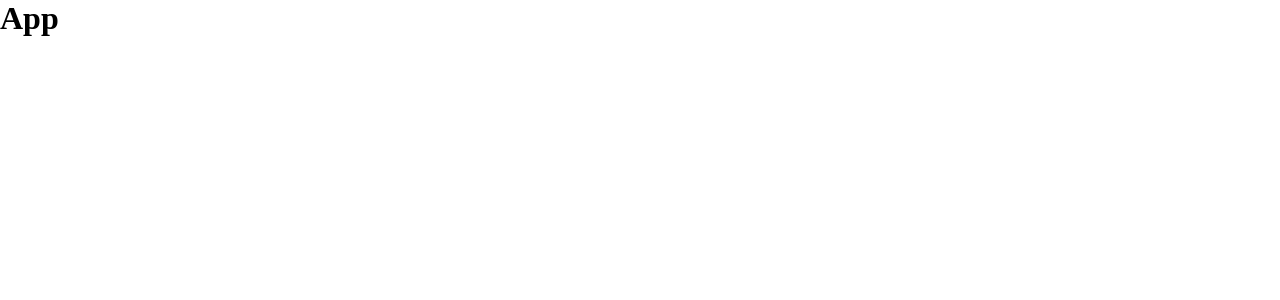
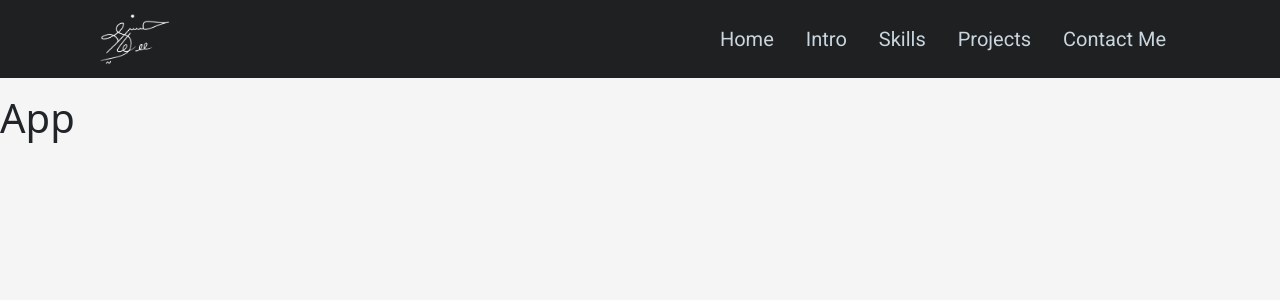
Before and after one commit to soheil9685/Portfolio, a React (Create React App) app: page / in a window 1280 px wide. Shown: the top 300 px of the page. Built offline with nearby package versions, Linux system fonts and the light colour scheme.

Commit message:
complete the Navbar component

```diff
--- a/public/index.html
+++ b/public/index.html
@@ -2,42 +2,10 @@
 <html lang="en">
   <head>
     <meta charset="utf-8" />
-    <link rel="icon" href="%PUBLIC_URL%/favicon.ico" />
     <meta name="viewport" content="width=device-width, initial-scale=1" />
-    <meta name="theme-color" content="#000000" />
-    <meta
-      name="description"
-      content="Web site created using create-react-app"
-    />
-    <link rel="apple-touch-icon" href="%PUBLIC_URL%/logo192.png" />
-    <!--
-      manifest.json provides metadata used when your web app is installed on a
-      user's mobile device or desktop. See https://developers.google.com/web/fundamentals/web-app-manifest/
-    -->
-    <link rel="manifest" href="%PUBLIC_URL%/manifest.json" />
-    <!--
-      Notice the use of %PUBLIC_URL% in the tags above.
-      It will be replaced with the URL of the `public` folder during the build.
-      Only files inside the `public` folder can be referenced from the HTML.
-
-      Unlike "/favicon.ico" or "favicon.ico", "%PUBLIC_URL%/favicon.ico" will
-      work correctly both with client-side routing and a non-root public URL.
-      Learn how to configure a non-root public URL by running `npm run build`.
-    -->
-    <title>React App</title>
+    <title>Soheil Hosseini</title>
   </head>
   <body>
-    <noscript>You need to enable JavaScript to run this app.</noscript>
     <div id="root"></div>
-    <!--
-      This HTML file is a template.
-      If you open it directly in the browser, you will see an empty page.
-
-      You can add webfonts, meta tags, or analytics to this file.
-      The build step will place the bundled scripts into the <body> tag.
-
-      To begin the development, run `npm start` or `yarn start`.
-      To create a production bundle, use `npm run build` or `yarn build`.
-    -->
   </body>
 </html>
--- a/src/App.js
+++ b/src/App.js
@@ -1,8 +1,12 @@
 import "./App.css"
+import MyNavbar from "./components/Navbar/MyNavbar";
 
-function App(){
-    return(
-        <h1>App</h1>
+function App() {
+    return (
+        <>
+            <MyNavbar />
+            <h1>App</h1>
+        </>
     )
 }
 
--- a/src/components/Navbar/MyNavbar.css
+++ b/src/components/Navbar/MyNavbar.css
@@ -0,0 +1,28 @@
+nav {
+    background-color: #1E2022;
+}
+.nav-link {
+    color: #C9D6DF !important;
+    font-size: 200px;
+}
+.offcanvas{
+    background-color: #1E2022 !important;
+}
+b{
+    color: #C9D6DF;
+}
+.icon{
+    width: 100px;
+}
+.media-link{
+    color: #C9D6DF;
+    transition: all 0.5s;
+}
+.media-link:hover{
+    box-shadow: rgba(100, 100, 111, 0.2) 0px 7px 29px 0px;
+    color: #FFF4B7;
+    cursor: pointer;
+}
+.navbar-toggler-icon {
+  filter: invert(1);
+}
--- a/src/components/Navbar/MyNavbar.js
+++ b/src/components/Navbar/MyNavbar.js
@@ -1,8 +1,64 @@
 import "./MyNavbar.css"
+import Container from 'react-bootstrap/Container';
+import Nav from 'react-bootstrap/Nav';
+import Navbar from 'react-bootstrap/Navbar';
+import Offcanvas from 'react-bootstrap/Offcanvas';
+import sign from "../../assets/images/Sign transparent.png"
+import { Col, Row } from "react-bootstrap";
 
-function MyNavbar(){
-    return(
-        <h1>Navbar</h1>
+function MyNavbar() {
+
+    const expand = "lg"
+
+    return (
+        <Navbar key={expand} expand={expand} className="mb-3">
+            <Container>
+                <Navbar.Brand href="#">
+                    <img className="icon img-fluid" src={sign} alt="" />
+                </Navbar.Brand>
+                <Navbar.Toggle aria-controls={`offcanvasNavbar-expand-${expand}`} />
+                <Navbar.Offcanvas
+                    id={`offcanvasNavbar-expand-${expand}`}
+                    aria-labelledby={`offcanvasNavbarLabel-expand-${expand}`}
+                    placement="end"
+                >
+                    <Offcanvas.Header closeButton>
+                        <Offcanvas.Title id={`offcanvasNavbarLabel-expand-${expand}`}>
+                            <b className="roboto">Portfolio</b>
+                        </Offcanvas.Title>
+                    </Offcanvas.Header>
+                    <Offcanvas.Body>
+                        <Nav className="justify-content-end flex-grow-1 pe-3">
+                            <Nav.Link className="roboto fs-5 mx-2" href="#action1">Home</Nav.Link>
+                            <Nav.Link className="roboto fs-5 mx-2" href="#action2">Intro</Nav.Link>
+                            <Nav.Link className="roboto fs-5 mx-2" href="#action2">Skills</Nav.Link>
+                            <Nav.Link className="roboto fs-5 mx-2" href="#action2">Projects</Nav.Link>
+                            <Nav.Link className="roboto fs-5 mx-2" href="#action2">Contact Me</Nav.Link>
+                            <hr />
+                            <div className="linkContainer d-lg-none">
+                                <Row className="row-cols-6">
+                                    <Col>
+                                        <a className="media-link" href="https://github.com/soheil9685">
+                                            <i class="bi bi-github fs-2"></i>
+                                        </a>
+                                    </Col>
+                                    <Col>
+                                        <a className="media-link" href="https://www.instagram.com/_soheil9685_/">
+                                            <i class="bi bi-instagram fs-2"></i>
+                                        </a>
+                                    </Col>
+                                    <Col>
+                                        <a className="media-link" href="https://www.linkedin.com/in/mohammad-soheil-hosseini-6a3957333/">
+                                            <i class="bi bi-linkedin fs-2"></i>
+                                        </a>
+                                    </Col>
+                                </Row>
+                            </div>
+                        </Nav>
+                    </Offcanvas.Body>
+                </Navbar.Offcanvas>
+            </Container>
+        </Navbar>
     )
 }
 
--- a/src/index.css
+++ b/src/index.css
@@ -2,6 +2,9 @@
     margin: 0;
     padding: 0;
     box-sizing: border-box;
+}
+body{
+    background-color: #F5F5F5 !important;
 }
 
 /* Fonts */
--- a/src/index.js
+++ b/src/index.js
@@ -2,6 +2,8 @@ import React from 'react';
 import ReactDOM from 'react-dom/client';
 import './index.css';
 import App from './App';
+import 'bootstrap/dist/css/bootstrap.min.css';
+import "bootstrap-icons/font/bootstrap-icons.css";
 
 const root = ReactDOM.createRoot(document.getElementById('root'));
 root.render(
```
Also changed, not shown: src/assets/images/Sign transparent.png (added), src/assets/images/Sign.png (deleted).
